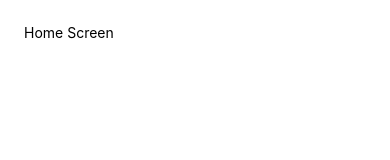
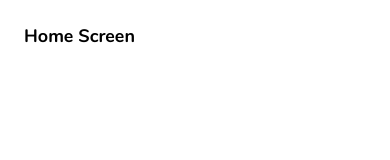
Before and after one commit to hector2506/Estudo-React-Native, a React Native app in the folder gamezone/: screen / in a window 390 px wide. Shown: the top 160 px of the page. Built offline with nearby package versions, Linux system fonts and the light colour scheme.

Commit message:
adicionadas custom fonts

```diff
--- a/gamezone/App.js
+++ b/gamezone/App.js
@@ -1,8 +1,24 @@
-import React from 'react';
+import React, { useState } from 'react';
 import Home from './screens/home';
+import * as Font from 'expo-font'
+import { AppLoading } from 'expo'
+
+const getFonts = () => Font.loadAsync({
+  'nunito-regular': require('./assets/fonts/Nunito-Regular.ttf'),
+  'nunito-bold': require('./assets/fonts/Nunito-Bold.ttf'),
+})
 
 export default function App() {
-  return (
-    <Home />
-  );
+  const [fontsLoaded, setFontsLoaded] = useState(false)
+  if (fontsLoaded) {
+    return (
+      <Home />
+    )
+  }
+  else {
+    return (
+      <AppLoading startAsync={getFonts}
+        onFinish={() => setFontsLoaded(true)} />
+    )
+  }
 }
--- a/gamezone/screens/home.js
+++ b/gamezone/screens/home.js
@@ -4,7 +4,7 @@
 export default function Home() {
     return (
         <View style={styles.container}>
-            <Text>Home Screen</Text>
+            <Text style={styles.titleText}>Home Screen</Text>
         </View>
     )
 }
@@ -12,5 +12,9 @@
 const styles = StyleSheet.create({
     container: {
         padding: 24
+    },
+    titleText: {
+        fontFamily: 'nunito-bold',
+        fontSize: 18,
     }
 })
```
Also changed, not shown: gamezone/assets/fonts/Nunito-Bold.ttf (added), gamezone/assets/fonts/Nunito-Regular.ttf (added).
